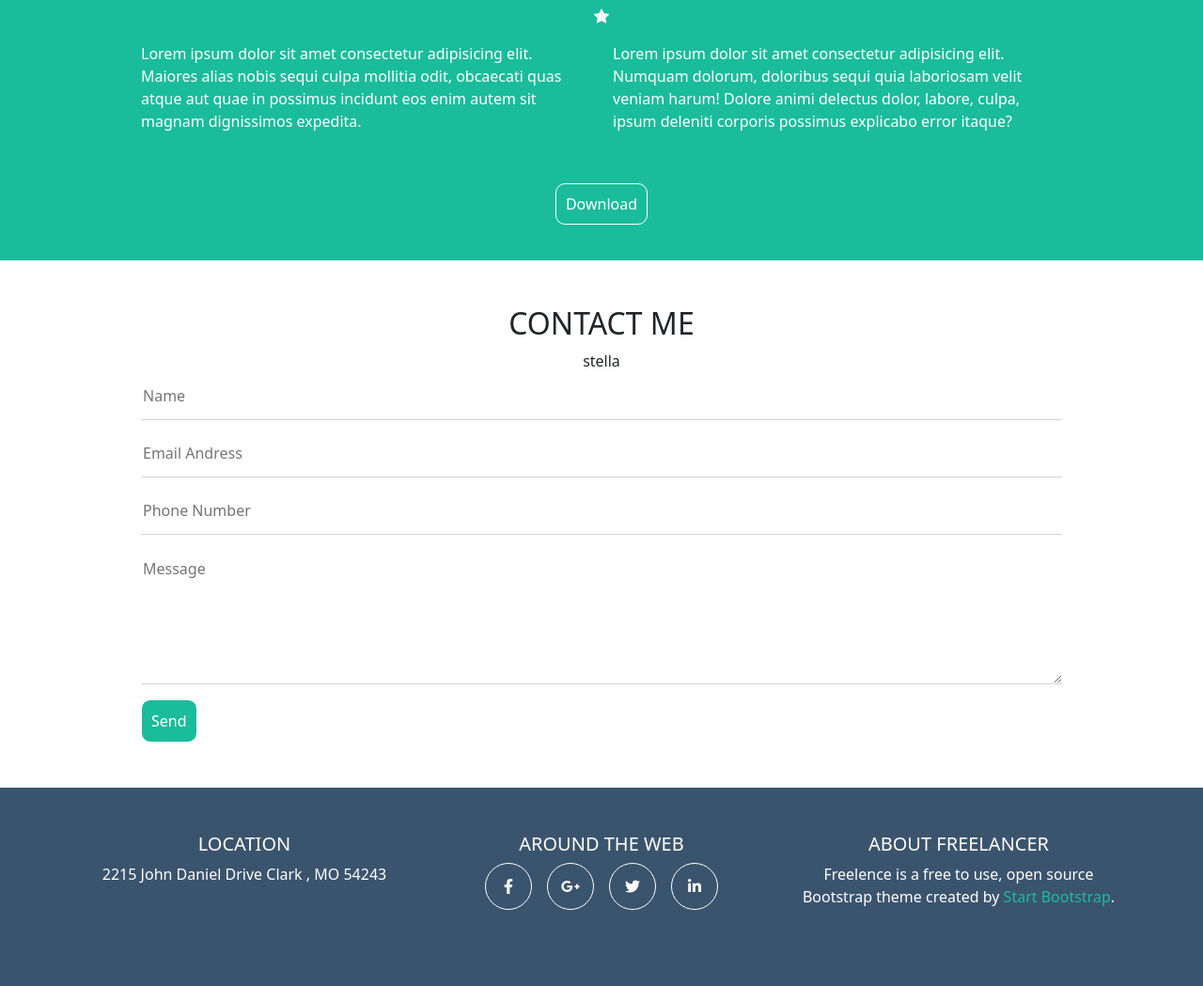
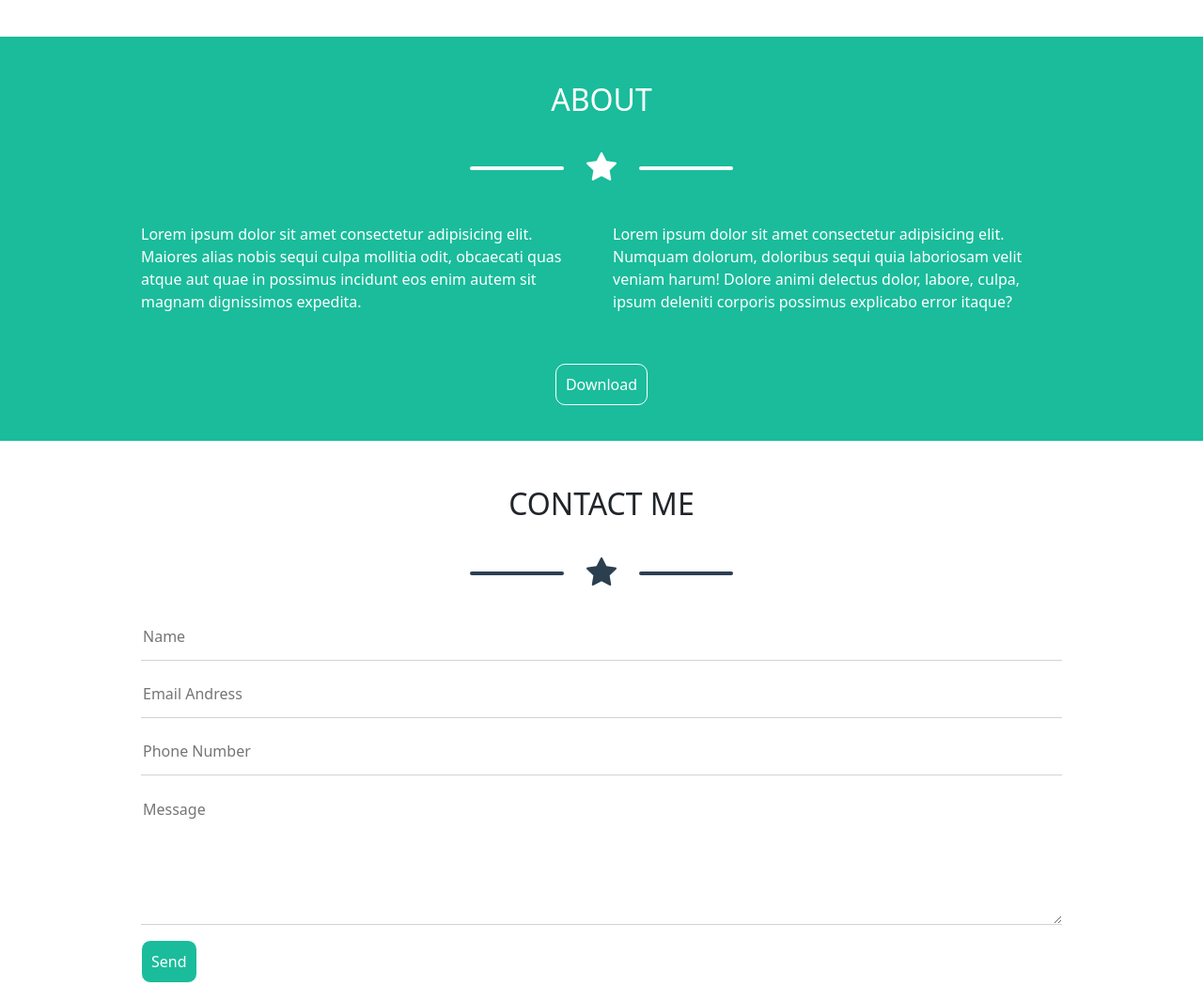
Before and after one commit to Roberto-Larivera/html-css-bootstrap-freelancer, a plain HTML site: page index.html in a window 1280 px wide. Shown: the part 1420-2469 px from the top of the page at 94% size. Drawn offline with nearby package versions, Linux system fonts and the light colour scheme.

Commit message:
realizzata star

```diff
--- a/css/common.css
+++ b/css/common.css
@@ -11,3 +11,27 @@
     --secondary-color:#1ABC9B;
     --white-color: white;
 }
+
+
+.my-star i{
+    font-size: 2rem;
+    display: inline-block;
+    vertical-align: middle;
+    padding: 20px;
+    color: transparent;
+}
+.my-star::after{
+    content: '';
+    display: inline-block;
+    width: 100px;
+    border: 2px solid transparent;
+    border-radius: 5px;
+}
+.my-star::before{
+    content: '';
+    display: inline-block;
+    width: 100px;
+    border: 2px solid transparent;
+    border-radius: 5px;
+
+}
--- a/css/style.css
+++ b/css/style.css
@@ -103,3 +103,45 @@ header div:first-child a{
     text-decoration: none;
     color: var(--secondary-color);
 }
+
+
+/* MY STAR  */
+#jumbotron .my-star i{
+    color: var(--white-color);
+}
+#jumbotron .my-star::after{
+    border-color: var(--white-color);
+}
+#jumbotron .my-star::before{
+    border-color: var(--white-color);
+}
+
+#portfolio .my-star i{
+    color: var(--primary-color);
+}
+#portfolio .my-star::after{
+    border-color: var(--primary-color);
+}
+#portfolio .my-star::before{
+    border-color: var(--primary-color);
+}
+
+#about .my-star i{
+    color: var(--white-color);
+}
+#about .my-star::after{
+    border-color: var(--white-color);
+}
+#about .my-star::before{
+    border-color: var(--white-color);
+}
+
+#contact-me .my-star i{
+    color: var(--primary-color);
+}
+#contact-me .my-star::after{
+    border-color: var(--primary-color);
+}
+#contact-me .my-star::before{
+    border-color: var(--primary-color);
+}
--- a/index.html
+++ b/index.html
@@ -45,7 +45,11 @@
                                 START BOOTSTRAP
                             </h1>
 
-                            <i class="bi bi-star-fill"></i>
+                            <div class="my-star ">
+
+                                <i class="bi bi-star-fill"></i>
+
+                            </div>
 
                             <p>
                                 GRAPHIC ARTIST - WEB DESIGNER - ILLUSTRATOR
@@ -63,7 +67,11 @@
                             </h2>
                         </div>
                         <div class="col-12 text-center">
-                            <i class="bi bi-star-fill"></i>
+                            <div class="my-star ">
+
+                                <i class="bi bi-star-fill"></i>
+
+                            </div>
                         </div>
                     </div>
                     <div class="row row-cols-1 row-cols-sm-1 row-cols-md-2 row-cols-lg-3 g-4 mt-1">
@@ -97,7 +105,11 @@
                                 </h2>
                             </div>
                             <div class="col-12 text-center mb-3">
-                                <i class="bi bi-star-fill"></i>
+                                <div class="my-star ">
+
+                                    <i class="bi bi-star-fill"></i>
+
+                                </div>
                             </div>
                         </div>
                         <div class="row row-cols-1 row-cols-md-2 px-5 mx-2 mb-5">
@@ -128,7 +140,11 @@
                             <h2>
                                 CONTACT ME
                             </h2>
-                            stella
+                            <div class="my-star ">
+
+                                <i class="bi bi-star-fill"></i>
+
+                            </div>
                         </div>
                     </div>
                     <div class="row px-5 mx-2">
@@ -170,16 +186,16 @@
                                 AROUND THE WEB
                             </h5>
                             <div class="d-flex justify-content-center">
-                                <div class=" my-icon mx-2">
+                                <div class=" my-icon mx-1">
                                     <i class="fa-brands fa-facebook-f"></i>
                                 </div>
-                                <div class=" my-icon mx-2">
+                                <div class=" my-icon mx-1">
                                     <i class="fa-brands fa-google-plus-g"></i>
                                 </div>
-                                <div class=" my-icon mx-2">
+                                <div class=" my-icon mx-1">
                                     <i class="fa-brands fa-twitter"></i>
                                 </div>
-                                <div class=" my-icon mx-2">
+                                <div class=" my-icon mx-1">
                                     <i class="fa-brands fa-linkedin-in"></i>
                                 </div>
                             </div>
```
